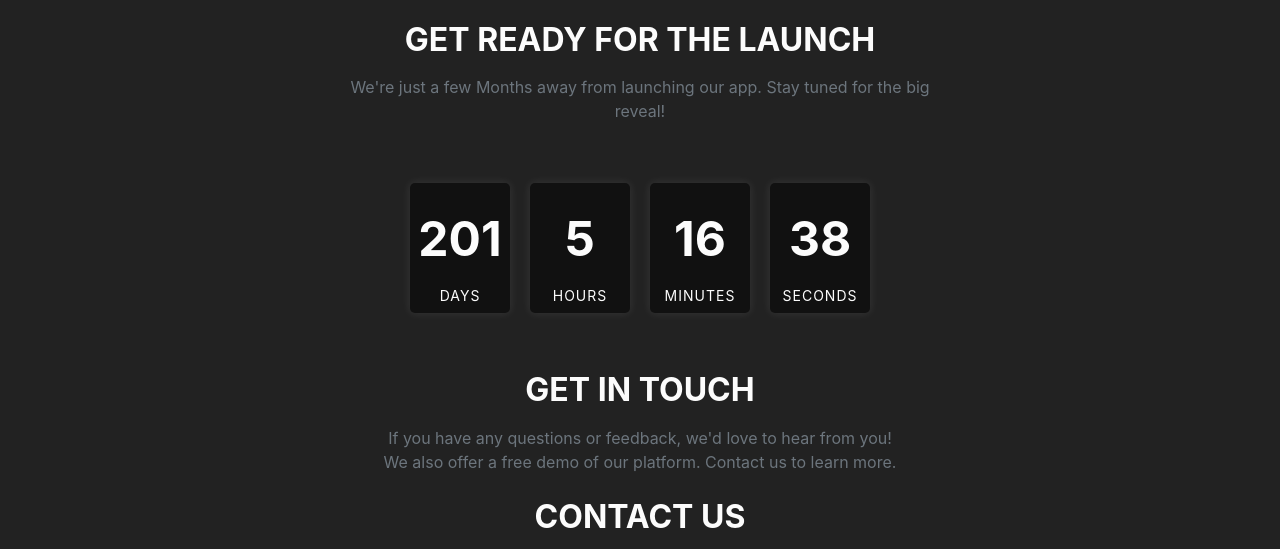
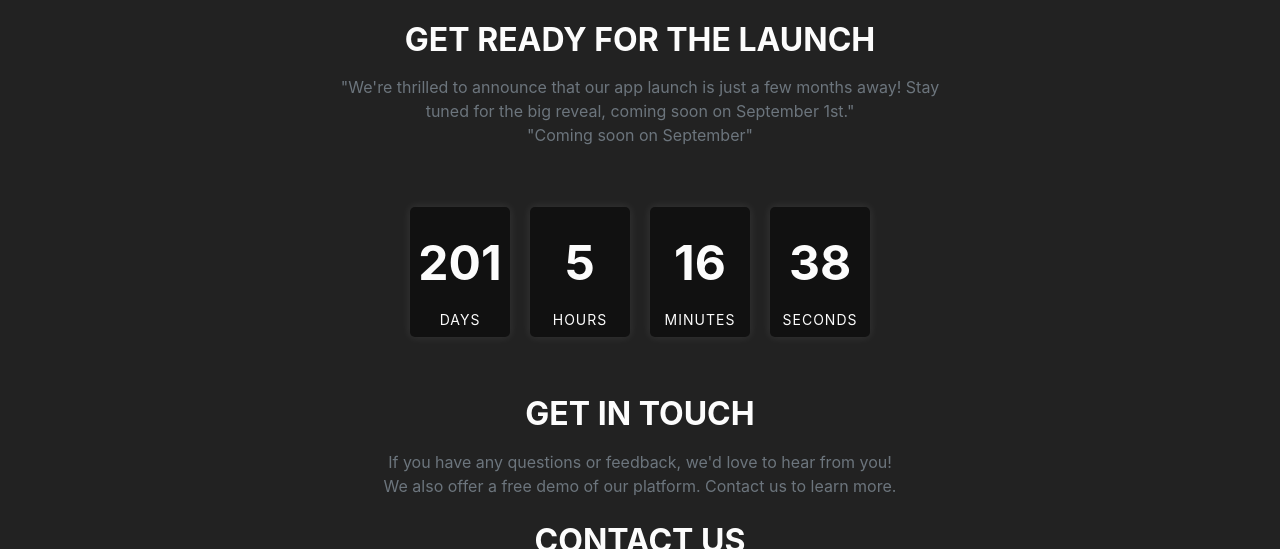
Before and after one commit to ahmedessam139/EventHive-WebPage, a plain HTML site: page index.html in a window 1280 px wide. Shown: the part 1100-1649 px from the top of the page. Drawn offline with nearby package versions, Linux system fonts and the light colour scheme.

Commit message:
modified:   index.htmlupdate

```diff
--- a/index.html
+++ b/index.html
@@ -205,8 +205,8 @@
         <div class="row justify-content-center align-items-center">
             <div class="col-12 col-md-6 text-center mb-4">
                 <h2 class="text-uppercase mb-3 font-weight-bold">Get Ready for the Launch</h2>
-                <p class="text-muted mb-0">We're just a few Months away from launching our app. Stay tuned for the big
-                    reveal!</p>
+                <p class="text-muted mb-0">"We're thrilled to announce that our app launch is just a few months away! Stay tuned for the big reveal, coming soon on September 1st."</p>
+                <p class="text-muted mb-0">"Coming soon on September"</p>
                 <div class="countdown">
                     <div class="countdown-item">
                         <div class="countdown-item-number" id="days">0</div>
```
